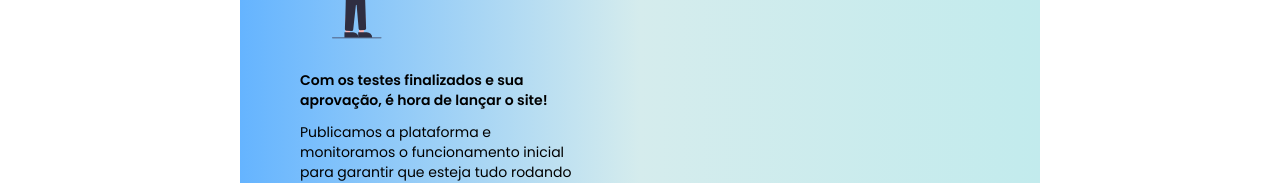
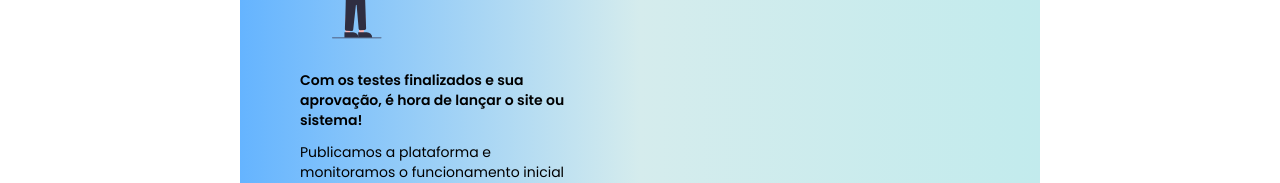
Before and after one commit to allandrs/agenciasysrisa, a React (Vite) app: page / in a window 1280 px wide. Shown: the part 3782-3965 px from the top of the page. Built offline with nearby package versions, Linux system fonts and the light colour scheme; what @material-tailwind/html would draw is missing.

Commit message:
process 5 copy changed

```diff
--- a/src/components/processos.jsx
+++ b/src/components/processos.jsx
@@ -58,7 +58,7 @@ export default function Processos() {
               titulo="5º Passo - Entrega"
               subtitulo="Seu site no ar!"
               img={Finish}
-              texto="Com os testes finalizados e sua aprovação, é hora de lançar o site!" texto2="Publicamos a plataforma e monitoramos o funcionamento                 inicial para garantir que esteja tudo rodando perfeitamente. Agora você tem uma presença digital sólida, pronta para gerar resultados."
+              texto="Com os testes finalizados e sua aprovação, é hora de lançar o site ou sistema!" texto2="Publicamos a plataforma e monitoramos o funcionamento                 inicial para garantir que esteja tudo rodando perfeitamente. Agora você tem uma presença digital sólida, pronta para gerar resultados."
 
             />
           </div>
```
